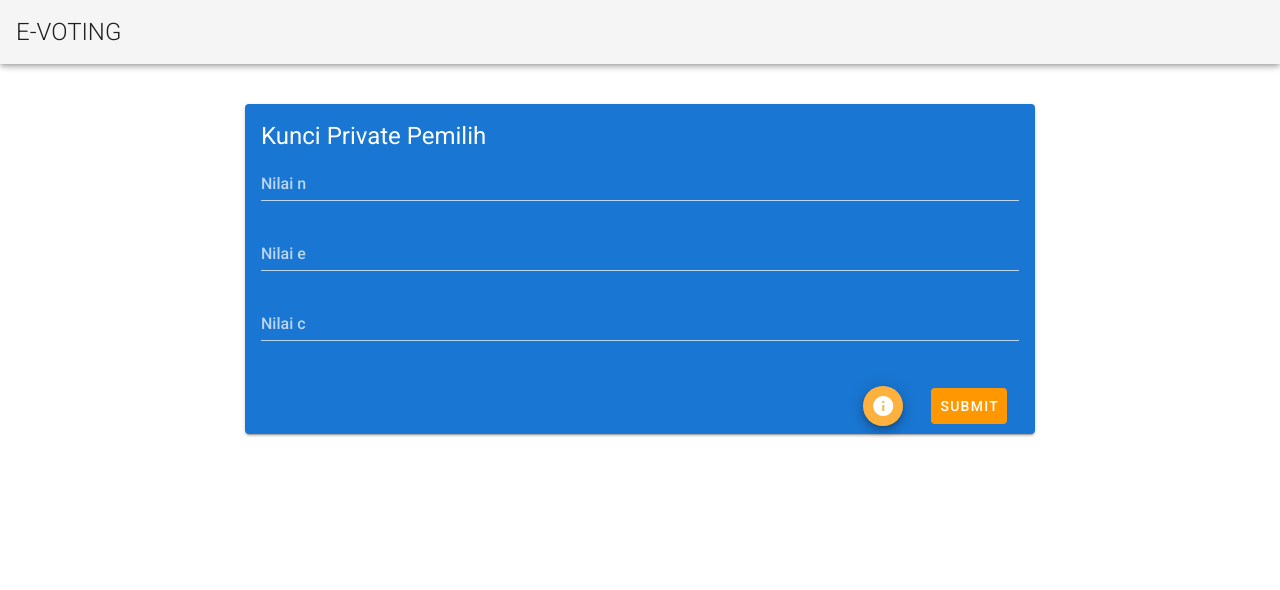
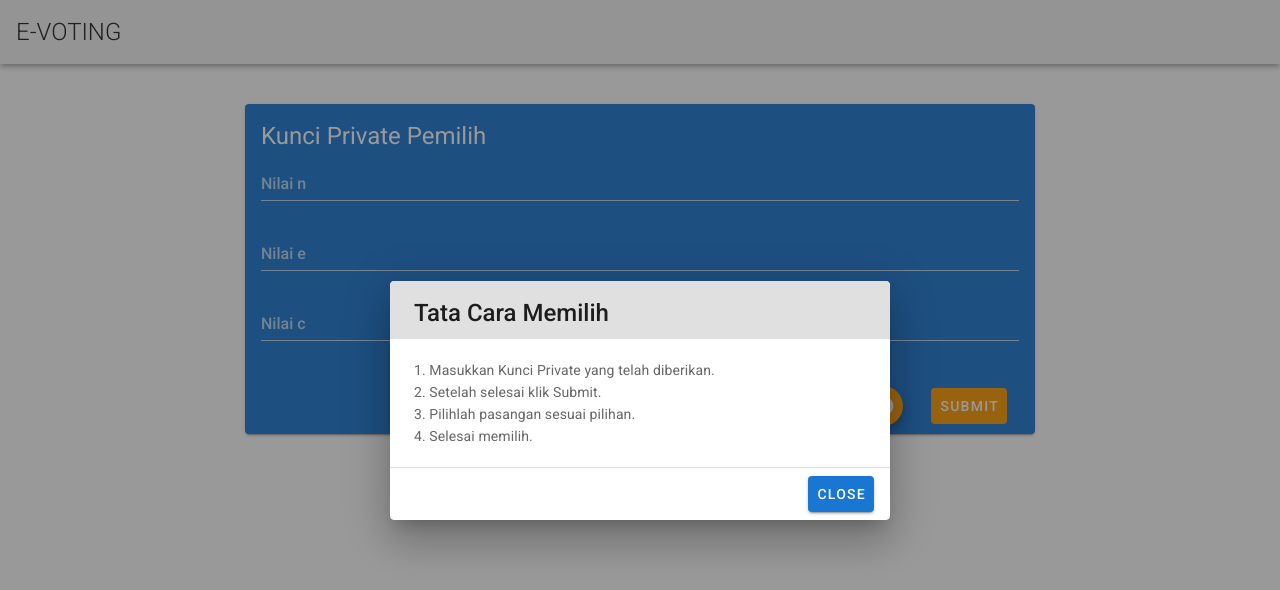
Before and after one commit to ahmadfajarprasetiyo/e-voting-frontend, a Vue app: page / in a window 1280 px wide. Both pictures are taken after a click on the button "info". Shown: the top 590 px of the page. Built offline with nearby package versions, Linux system fonts and the light colour scheme.

Commit message:
add modal on home

```diff
--- a/src/views/Home.vue
+++ b/src/views/Home.vue
@@ -27,7 +27,7 @@
           </v-card-title>
           <v-card-actions>
             <v-spacer></v-spacer>
-            <v-btn fab drak small color="orange" class="mr-5">
+            <v-btn fab drak small color="orange" class="mr-5"@click="dialog = true">
               <v-icon dark>info</v-icon>
             </v-btn>
             <v-btn depressed color="orange" class="mr-5">Submit</v-btn>
@@ -35,6 +35,39 @@
         </v-card>
       </v-flex>
     </v-layout>
+    <v-dialog
+      v-model="dialog"
+      width="500"
+    >
+      <v-card>
+        <v-card-title
+          class="headline grey lighten-2"
+          primary-title
+        >
+          Tata Cara Memilih
+        </v-card-title>
+
+        <v-card-text class="mt-5">
+          1. Masukkan Kunci Private yang telah diberikan.<br>
+          2. Setelah selesai klik Submit.<br>
+          3. Pilihlah pasangan sesuai pilihan.<br>
+          4. Selesai memilih.
+        </v-card-text>
+
+        <v-divider></v-divider>
+
+        <v-card-actions>
+          <v-spacer></v-spacer>
+          <v-btn
+            color="primary"
+            flat
+            @click="dialog = false"
+          >
+            Close
+          </v-btn>
+        </v-card-actions>
+      </v-card>
+    </v-dialog>
   </v-container>
 </template>
 
@@ -43,5 +76,10 @@
 export default {
   components: {
   },
+  data () {
+    return {
+      dialog: false
+    }
+  }
 };
 </script>
```
